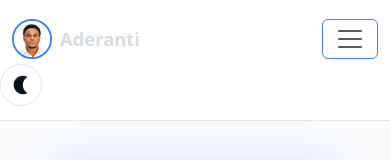
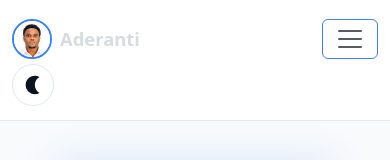
Before and after one commit to kingranti-sys/portfolio, a React app: page / in a window 390 px wide. Shown: the top 160 px of the page. Built offline with nearby package versions, Linux system fonts and the light colour scheme; the HTML template or start-up script is replaced by a standard one.

Commit message:
fixing theme toggle

```diff
--- a/src/index.css
+++ b/src/index.css
@@ -269,6 +269,11 @@ a {
   .hero-socials {
     justify-content: center;
   }
+
+  .theme-toggle {
+    margin-left: 12px;
+    margin-right: 0;
+  }
 }
 
 @media (max-width: 575.98px) {
@@ -282,10 +287,6 @@ a {
 
   .hero-description {
     font-size: 1rem;
-  }
-
-  .theme-toggle {
-    margin-left: 0;
   }
 }
 
```
